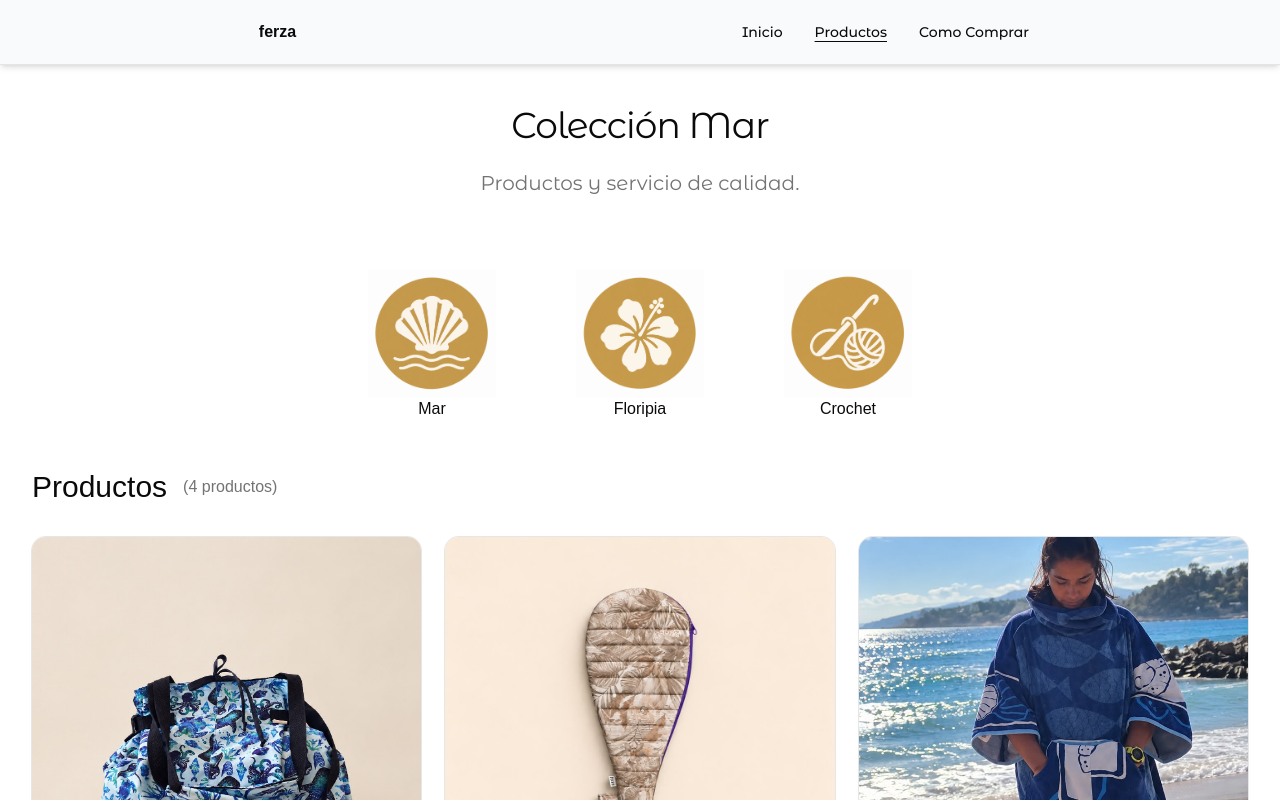
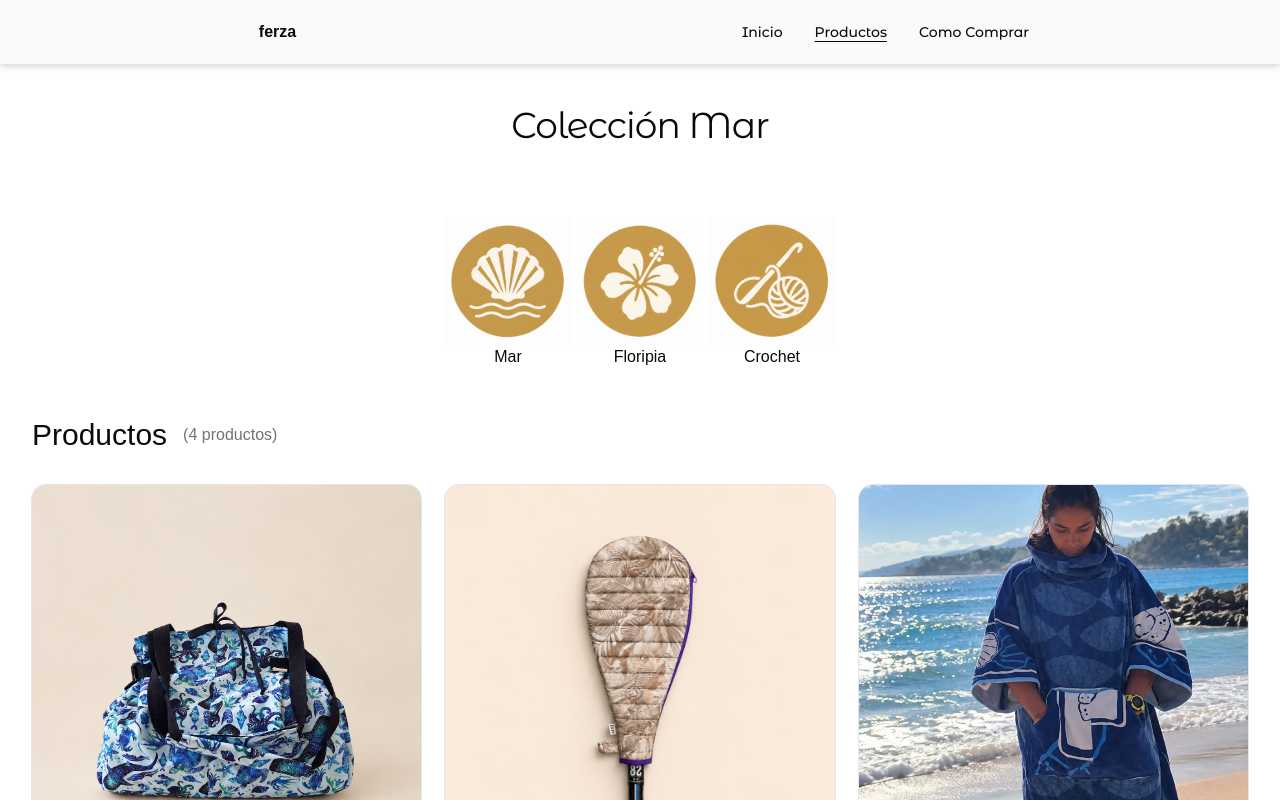
Before and after one commit to Nicoleperezquiroga/Ferza, a React (Vite) app: page /coleccion/mar in a window 1280 px wide. Shown: the top 800 px of the page. Built offline with nearby package versions, Linux system fonts and the light colour scheme.

Commit message:
Modificacion categorias

```diff
--- a/src/mocks/categorias.mock.ts
+++ b/src/mocks/categorias.mock.ts
@@ -7,6 +7,7 @@ export interface Categoria {
   id: string;
   name: string;
   image: string;
+  descripcion: string;
   habilitado: boolean;
 }
 
@@ -15,18 +16,21 @@ export const categorias: Categoria[] = [
     id: "1",
     name: "Mar",
     image: catMar,
+    descripcion:"Inspirada en el mar",
     habilitado: true,
   },
   {
     id: "2",
     name: "Floripia",
     image: catFloripia,
+    descripcion:"Inspirada en las flores",
     habilitado: true,
   },
     {
     id: "3",
     name: "Crochet",
     image: catCrochet,
+    descripcion:"Inspirada crochet",
     habilitado: true,
   },
 ];
--- a/src/shop/Components/CustomCategorias.tsx
+++ b/src/shop/Components/CustomCategorias.tsx
@@ -11,7 +11,7 @@ const handleClick = (name: string): void => {
 
   return (
     <div className='flex justify-center'>
-      <div className="max-w-full grid grid-cols-1 sm:grid-cols-2 md:grid-cols-3 gap-x-20 gap-y-4" >
+      <div className="max-w-full grid grid-cols-3 gap-1" >
         {categorias.map((cat) => (
           <div key={cat.id} className="flex flex-col items-center justify-center cursor-pointer" onClick={() => handleClick(cat.name)}>
             <img
--- a/src/shop/Components/CustomJumbotron.tsx
+++ b/src/shop/Components/CustomJumbotron.tsx
@@ -3,7 +3,7 @@ interface Props {
     subTitle?: string;
 }
 export const CustomJumbotron = ({title, subTitle}:Props) => {
-    const defaultSubTitle = "Productos y servicio de calidad."
+    const defaultSubTitle = ""
     return (
         <div>      {/* Hero Section */}
             <section className="pt-10 pb-10 px-4 lg:px-8">
```
